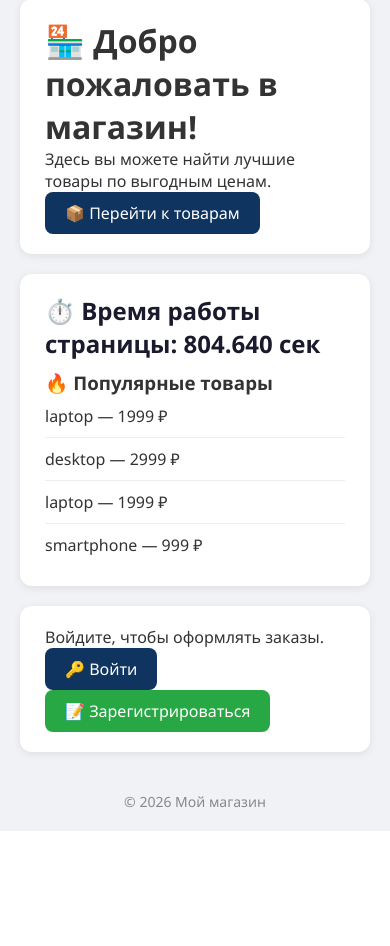
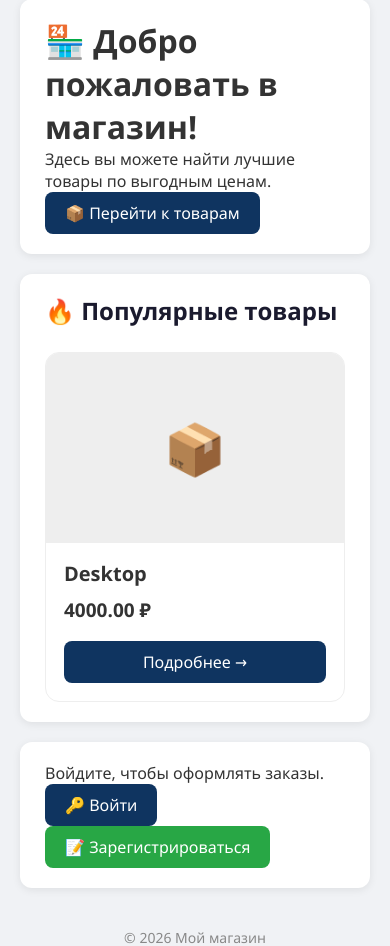
Before and after one commit to GregLem/django-shop-project, a Django app: page /shop/ in a window 390 px wide. Shown: the part 225-1171 px from the top of the page. Before the commit the page ends 1056 px from the top, so only its background shows below. Run offline with Django 5.2, Linux system fonts and the light colour scheme; data comes from the database, SQL or seed files in the repository; parts of the project's set-up code (start-up, migrations or seed data) failed here and were passed over.

Commit message:
Главная страница: карточки товаров из БД
- ShopIndexView берёт 4 активных товара из БД
- Шаблон shop-index.html с product-grid и product-card
- CSS: сетка 4 колонки, эффект при наведении
- Адаптивность: 4 → 2 → 1 колонка
- Демо-данные: 4 машины с фото и ценами

```diff
--- a/mysite/shopapp/templates/shopapp/shop-index.html
+++ b/mysite/shopapp/templates/shopapp/shop-index.html
@@ -3,6 +3,8 @@
 {% block title %}Главная{% endblock %}
 
 {% block body %}
+
+    <!-- Приветственный блок -->
     <div class="card">
         <h1>🏪 Добро пожаловать в магазин!</h1>
         <p>Здесь вы можете найти лучшие товары по выгодным ценам.</p>
@@ -11,28 +13,55 @@
         </a>
     </div>
 
+    <!-- Популярные товары -->
     <div class="card">
-        <h2>⏱️ Время работы страницы: {{ time_running|floatformat:3 }} сек</h2>
+        <h2>🔥 Популярные товары</h2>
 
-        <h3>🔥 Популярные товары</h3>
-        <ul>
-            {% for name, price in products %}
-                <li>{{ name }} — {{ price }} ₽</li>
-            {% endfor %}
-        </ul>
+        {% if products %}
+            <div class="product-grid">
+                {% for product in products %}
+                    <div class="product-card">
+
+                        <!-- Изображение -->
+                        <div class="product-image">
+                            {% if product.preview %}
+                                <img src="{{ product.preview.url }}" alt="{{ product.name }}">
+                            {% else %}
+                                <div class="product-placeholder">📦</div>
+                            {% endif %}
+                        </div>
+
+                        <!-- Информация -->
+                        <div class="product-info">
+                            <h3>{{ product.name }}</h3>
+                            <p class="product-price">{{ product.price }} ₽</p>
+                            <a href="{% url 'shopapp:product_details' pk=product.pk %}"
+                               class="btn btn-primary product-button">
+                                Подробнее →
+                            </a>
+                        </div>
+
+                    </div>
+                {% endfor %}
+            </div>
+        {% else %}
+            <p>Товаров пока нет.</p>
+        {% endif %}
     </div>
 
-    {% if not user.is_authenticated %}
+    <!-- Блок пользователя -->
+    {% if user.is_authenticated %}
+        <div class="card">
+            <p>👋 Добро пожаловать, <strong>{{ user.username }}</strong>!</p>
+            <a href="{% url 'myaut:about-me' %}" class="btn btn-primary">👤 Мой профиль</a>
+            <a href="{% url 'shopapp:order_list' %}" class="btn btn-primary">📋 Мои заказы</a>
+        </div>
+    {% else %}
         <div class="card">
             <p>Войдите, чтобы оформлять заказы.</p>
             <a href="{% url 'myaut:login' %}" class="btn btn-primary">🔑 Войти</a>
             <a href="{% url 'myaut:register' %}" class="btn btn-success">📝 Зарегистрироваться</a>
         </div>
-    {% else %}
-        <div class="card">
-            <p>👋 Добро пожаловать, {{ user.username }}!</p>
-            <a href="{% url 'myaut:about-me' %}" class="btn btn-primary">👤 Мой профиль</a>
-            <a href="{% url 'shopapp:order_list' %}" class="btn btn-primary">📋 Мои заказы</a>
-        </div>
     {% endif %}
+
 {% endblock %}
--- a/mysite/shopapp/views.py
+++ b/mysite/shopapp/views.py
@@ -33,25 +33,25 @@ from .models import Order, Product, ProductImage
 # ГЛАВНАЯ СТРАНИЦА
 # ============================================================
 
-class ShopIndexView(View):
-    def get(self, request: HttpRequest) -> HttpResponse:
-        products = [
-            ("laptop", 1999),
-            ("desktop", 2999),
-            ("laptop", 1999),
-            ("smartphone", 999),
-        ]
+# class ShopIndexView(View):
+#     def get(self, request: HttpRequest) -> HttpResponse:
+#         products = [
+#             ("laptop", 1999),
+#             ("desktop", 2999),
+#             ("laptop", 1999),
+#             ("smartphone", 999),
+#         ]
 
-        context = {
-            "time_running": default_timer(),
-            "products": products,
-        }
+#         context = {
+#             "time_running": default_timer(),
+#             "products": products,
+#         }
 
-        return render(
-            request,
-            "shopapp/shop-index.html",
-            context=context,
-        )
+#         return render(
+#             request,
+#             "shopapp/shop-index.html",
+#             context=context,
+#         )
 
 
 # ============================================================
@@ -81,6 +81,31 @@ class GroupListView(View):
 
         return redirect(request.path)
 
+
+
+class ShopIndexView(View):
+    def get(self, request: HttpRequest) -> HttpResponse:
+        start = default_timer()
+
+        # Берём активные товары из БД (4 последних)
+        products = (
+            Product.objects
+            .filter(archived=False)
+            .order_by("-created_at")[:4]
+        )
+
+        elapsed = default_timer() - start
+
+        context = {
+            "time_running": elapsed,
+            "products": products,
+        }
+
+        return render(
+            request,
+            "shopapp/shop-index.html",
+            context=context,
+        )
 
 # ============================================================
 # ТОВАРЫ
--- a/mysite/static/css/style.css
+++ b/mysite/static/css/style.css
@@ -1,22 +1,31 @@
-/* Базовые стили */
+/* ============================================================
+   БАЗОВЫЕ СТИЛИ
+   ============================================================ */
+
 * {
     margin: 0;
     padding: 0;
     box-sizing: border-box;
 }
+
 body {
     font-family: 'Segoe UI', Tahoma, Geneva, Verdana, sans-serif;
     background: #f0f2f5;
     color: #333;
     min-height: 100vh;
 }
+
 .container {
     max-width: 1200px;
     margin: 0 auto;
     padding: 20px;
 }
 
-/* Навигация */
+
+/* ============================================================
+   НАВИГАЦИЯ
+   ============================================================ */
+
 nav {
     background: #1a1a2e;
     padding: 15px 30px;
@@ -26,9 +35,11 @@ nav {
     align-items: center;
     gap: 15px;
     margin-bottom: 30px;
-    box-shadow: 0 4px 10px rgba(0,0,0,0.2);
+    box-shadow: 0 4px 10px rgba(0, 0, 0, 0.2);
 }
-nav a, nav button {
+
+nav a,
+nav button {
     color: #eee;
     text-decoration: none;
     font-size: 16px;
@@ -39,30 +50,42 @@ nav a, nav button {
     border: none;
     cursor: pointer;
 }
-nav a:hover, nav button:hover {
+
+nav a:hover,
+nav button:hover {
     background: #16213e;
     color: #ffcc00;
 }
+
 nav .user-info {
     margin-left: auto;
     color: #aaa;
     font-size: 14px;
 }
 
-/* Карточки */
+
+/* ============================================================
+   КАРТОЧКИ
+   ============================================================ */
+
 .card {
     background: #fff;
     padding: 20px 25px;
     border-radius: 12px;
-    box-shadow: 0 2px 8px rgba(0,0,0,0.08);
+    box-shadow: 0 2px 8px rgba(0, 0, 0, 0.08);
     margin-bottom: 20px;
 }
+
 .card h2 {
     margin-bottom: 10px;
     color: #1a1a2e;
 }
 
-/* Кнопки */
+
+/* ============================================================
+   КНОПКИ
+   ============================================================ */
+
 .btn {
     display: inline-block;
     padding: 10px 20px;
@@ -73,37 +96,51 @@ nav .user-info {
     border: none;
     cursor: pointer;
 }
+
 .btn-primary {
     background: #0f3460;
     color: #fff;
 }
+
 .btn-primary:hover {
     background: #1a1a2e;
 }
+
 .btn-success {
     background: #28a745;
     color: #fff;
 }
+
 .btn-success:hover {
     background: #218838;
 }
+
 .btn-danger {
     background: #dc3545;
     color: #fff;
 }
+
 .btn-danger:hover {
     background: #c82333;
 }
+
 .btn-warning {
     background: #ffc107;
     color: #333;
 }
+
 .btn-warning:hover {
     background: #e0a800;
 }
 
-/* Формы */
-form input, form textarea, form select {
+
+/* ============================================================
+   ФОРМЫ
+   ============================================================ */
+
+form input,
+form textarea,
+form select {
     width: 100%;
     padding: 10px 15px;
     border: 1px solid #ddd;
@@ -111,6 +148,7 @@ form input, form textarea, form select {
     font-size: 16px;
     margin-bottom: 15px;
 }
+
 form button {
     width: 100%;
     padding: 12px;
@@ -123,16 +161,22 @@ form button {
     cursor: pointer;
     transition: 0.3s;
 }
+
 form button:hover {
     background: #1a1a2e;
 }
+
 label {
     font-weight: 500;
     display: block;
     margin-bottom: 5px;
 }
 
-/* Картинки */
+
+/* ============================================================
+   КАРТИНКИ
+   ============================================================ */
+
 .avatar {
     width: 100px;
     height: 100px;
@@ -140,46 +184,195 @@ label {
     object-fit: cover;
     border: 3px solid #0f3460;
 }
+
 .product-preview {
     max-width: 200px;
     border-radius: 8px;
     border: 1px solid #ddd;
 }
 
-/* Списки */
+
+/* ============================================================
+   СПИСКИ
+   ============================================================ */
+
 ul {
     list-style: none;
     padding: 0;
 }
+
 ul li {
     padding: 10px 0;
     border-bottom: 1px solid #eee;
 }
+
 ul li:last-child {
     border-bottom: none;
 }
+
 ul li a {
     color: #0f3460;
     text-decoration: none;
     font-weight: 500;
 }
+
 ul li a:hover {
     color: #ffcc00;
 }
 
-/* Сообщения */
+
+/* ============================================================
+   СООБЩЕНИЯ
+   ============================================================ */
+
 .messages {
     padding: 15px 20px;
     border-radius: 8px;
     margin-bottom: 20px;
 }
+
 .messages.success {
     background: #d4edda;
     color: #155724;
     border: 1px solid #c3e6cb;
 }
+
 .messages.error {
     background: #f8d7da;
     color: #721c24;
     border: 1px solid #f5c6cb;
 }
+
+
+/* ============================================================
+   КАРТОЧКИ ТОВАРОВ НА ГЛАВНОЙ
+   ============================================================ */
+
+.product-grid {
+    display: grid;
+    grid-template-columns: repeat(4, 1fr);
+    gap: 20px;
+    margin-top: 25px;
+}
+
+
+/* Карточка отдельного товара */
+
+.product-card {
+    background: #ffffff;
+    border: 1px solid #eeeeee;
+    border-radius: 14px;
+    overflow: hidden;
+
+    display: flex;
+    flex-direction: column;
+
+    transition:
+        transform 0.2s ease,
+        box-shadow 0.2s ease;
+}
+
+
+/* Эффект при наведении */
+
+.product-card:hover {
+    transform: translateY(-5px);
+    box-shadow: 0 8px 20px rgba(0, 0, 0, 0.12);
+}
+
+
+/* Изображение */
+
+.product-image {
+    width: 100%;
+    height: 190px;
+    overflow: hidden;
+    background: #eeeeee;
+}
+
+.product-image img {
+    width: 100%;
+    height: 100%;
+    object-fit: cover;
+    display: block;
+    transition: transform 0.3s ease;
+}
+
+.product-card:hover .product-image img {
+    transform: scale(1.05);
+}
+
+
+/* Если у товара нет изображения */
+
+.product-placeholder {
+    width: 100%;
+    height: 100%;
+
+    display: flex;
+    align-items: center;
+    justify-content: center;
+
+    font-size: 50px;
+    color: #888;
+}
+
+
+/* Информация */
+
+.product-info {
+    padding: 18px;
+
+    display: flex;
+    flex-direction: column;
+
+    flex: 1;
+}
+
+.product-info h3 {
+    margin: 0 0 10px;
+    font-size: 20px;
+    line-height: 1.3;
+}
+
+
+/* Цена */
+
+.product-price {
+    margin: 0 0 18px;
+    font-size: 19px;
+    font-weight: 600;
+    color: #333;
+}
+
+
+/* Кнопка */
+
+.product-button {
+    margin-top: auto;
+    text-align: center;
+    width: 100%;
+    box-sizing: border-box;
+}
+
+
+/* ============================================================
+   АДАПТИВНОСТЬ
+   ============================================================ */
+
+/* Планшет */
+
+@media (max-width: 1100px) {
+    .product-grid {
+        grid-template-columns: repeat(2, 1fr);
+    }
+}
+
+
+/* Телефон */
+
+@media (max-width: 600px) {
+    .product-grid {
+        grid-template-columns: 1fr;
+    }
+}
```
